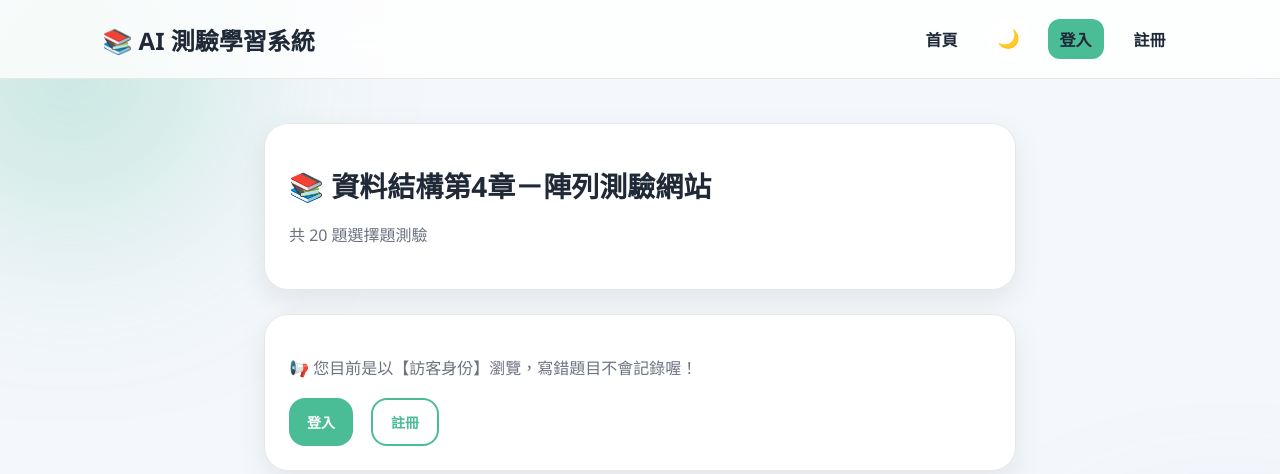
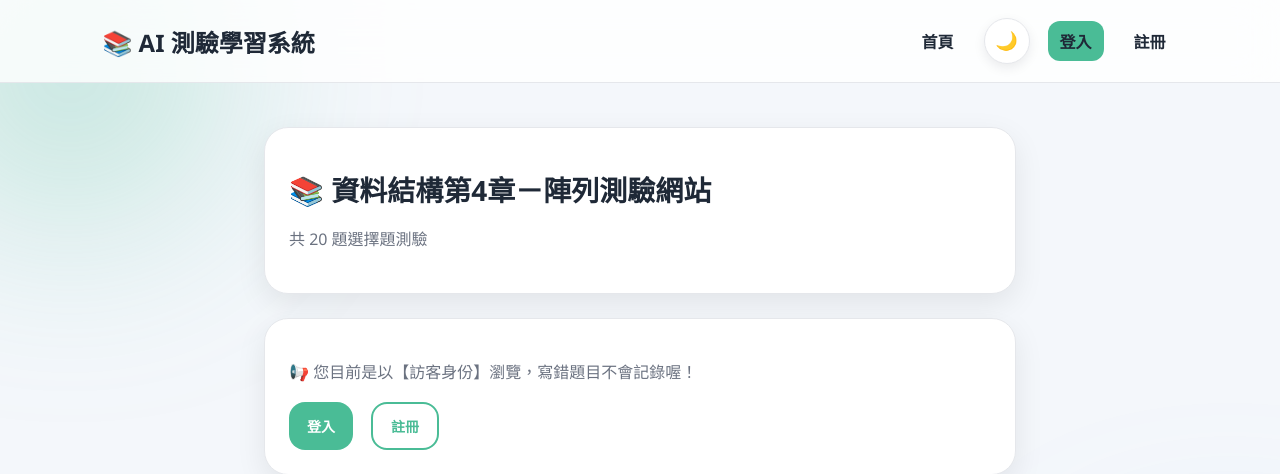
Before and after one commit to CBF113045/django-ds-quiz, a Django app: page / in a window 1280 px wide. Shown: the top 474 px of the page. Run offline with Django 5.2, Linux system fonts and the light colour scheme.

Commit message:
Update style.css

```diff
--- a/quiz/static/quiz/style.css
+++ b/quiz/static/quiz/style.css
@@ -164,15 +164,52 @@ body {
     background: var(--primary-hover);
 }
 
+/* =======================
+   Theme Toggle Button
+======================= */
+
 .theme-btn {
-    border: none;
-    width: 42px;
-    height: 42px;
+    width: 46px;
+    height: 46px;
+
     border-radius: 50%;
+    border: 1.5px solid var(--border);
+
+    background: var(--card);
+    color: var(--text);
+
+    display: flex;
+    align-items: center;
+    justify-content: center;
+
     cursor: pointer;
     font-size: 18px;
-    background: var(--card);
-    box-shadow: var(--shadow);
+
+    box-shadow:
+        0 4px 12px rgba(0, 0, 0, 0.08);
+
+    transition: 0.25s ease;
+}
+
+/* hover */
+.theme-btn:hover {
+    transform: translateY(-2px);
+
+    border-color: var(--primary);
+
+    box-shadow:
+        0 8px 18px rgba(74, 188, 150, .18);
+}
+
+/* 點下去 */
+.theme-btn:active {
+    transform: scale(0.96);
+}
+
+/* 深色模式 */
+[data-theme="dark"] .theme-btn {
+    background: #263449;
+    border-color: #334155;
 }
 
 /* =======================
```
